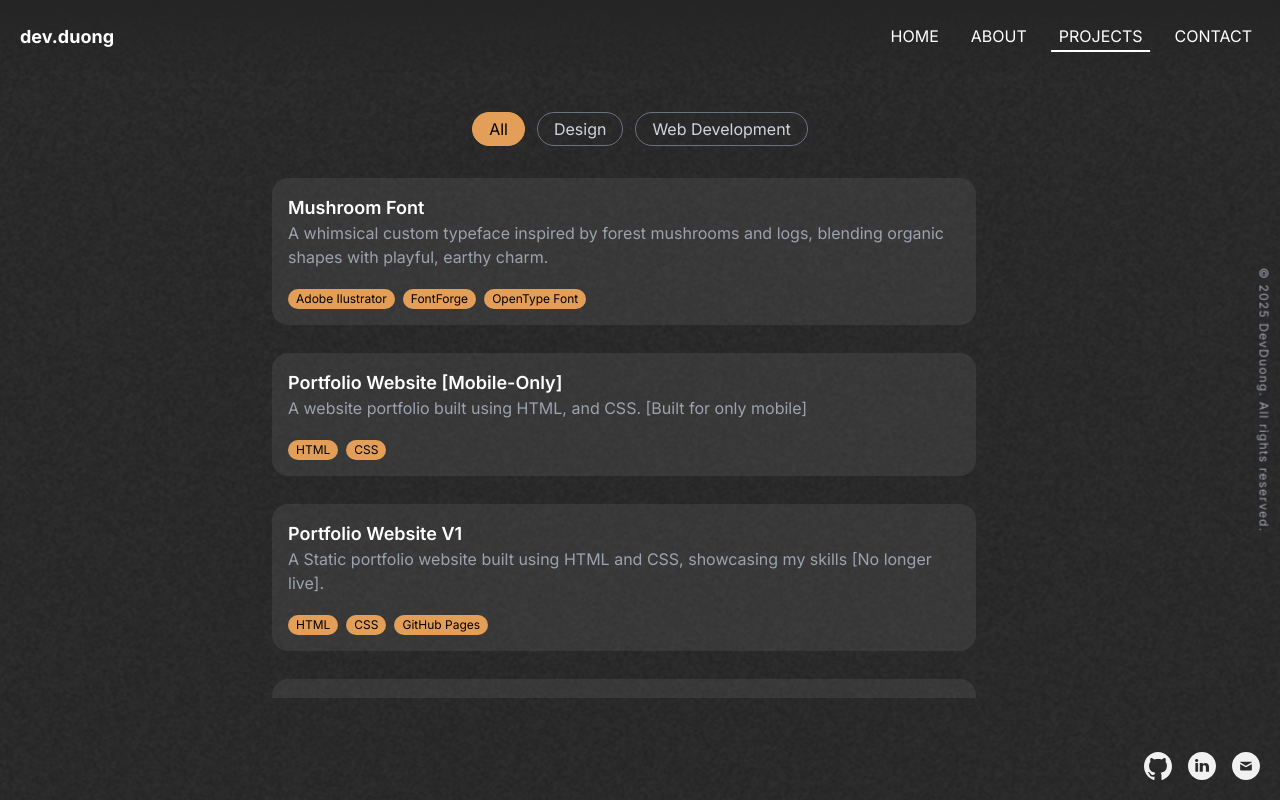
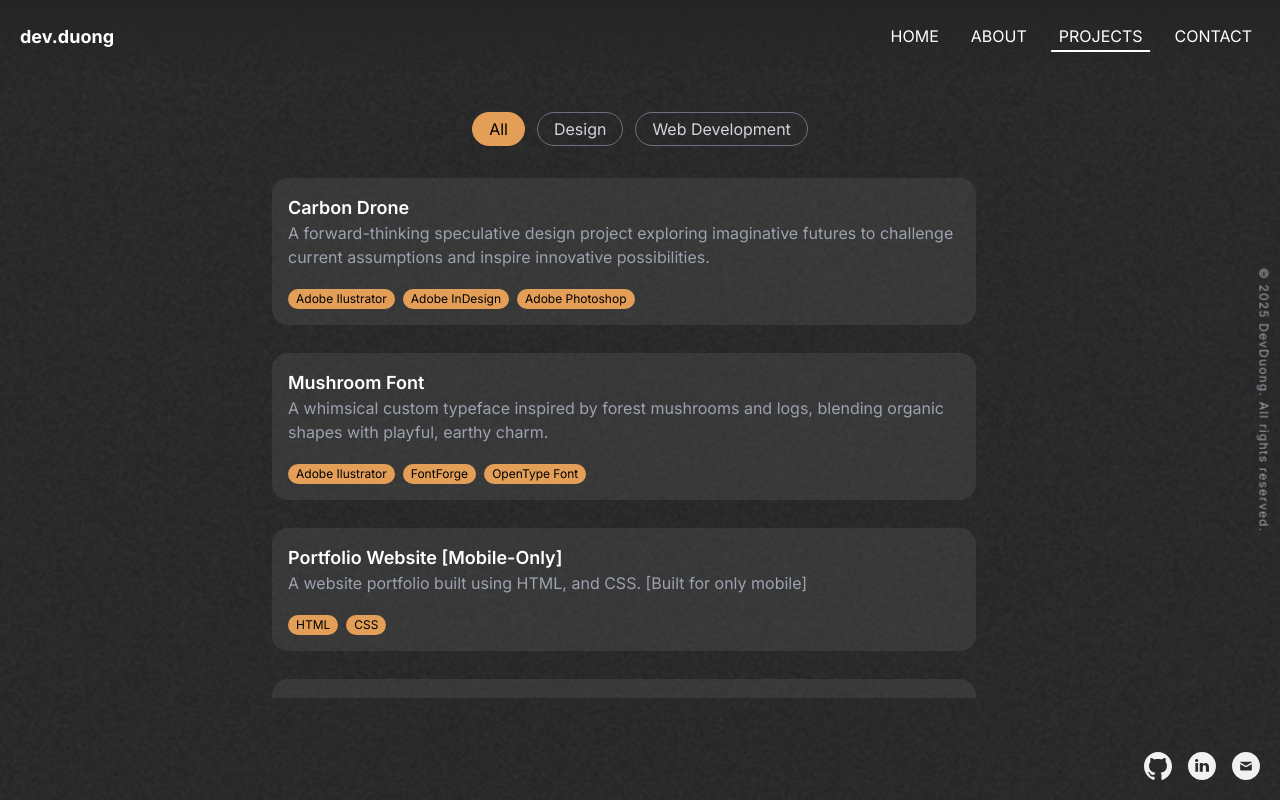
Before and after one commit to dev-duong/dev-duong.github.io, a React (Create React App) app: page /projects in a window 1280 px wide. Built offline with nearby package versions, Linux system fonts and the light colour scheme.

Commit message:
Update ProjectData.js
- Added design projects

```diff
--- a/src/pages/data/ProjectData.js
+++ b/src/pages/data/ProjectData.js
@@ -1,5 +1,10 @@
 import MushroomFont from "../../assets/projectsPDF/MushroomLog.otf";
 import MushroomPDF from "../../assets/projectsPDF/MushroomFont.pdf";
+
+import DroneMagazine from "../../assets/projectsPDF/CarbonDrone.pdf";
+import DroneStatement from "../../assets/projectsPDF/CarbonDroneStatement.pdf";
+
+import Journal from "../../assets/projectsPDF/RealWorldJournal.pdf";
 
 const projectsData = [
   // Portfolio V2
@@ -24,7 +29,7 @@ const projectsData = [
     title: "Portfolio Website V1",
     year: "2023",
     description:
-      "A Static portfolio website built using HTML and CSS, showcasing my skills [No longer live].",
+      "A Static portfolio website built using HTML and CSS, showcasing my skills.",
     techStack: ["HTML", "CSS", "GitHub Pages"],
     link: "https://dev-duong.github.io/portfolio-v1",
   },
@@ -74,7 +79,7 @@ const projectsData = [
     techStack: ["Adobe Ilustrator", "FontForge", "OpenType Font"],
     links: [
       {
-        label: "Open PDF",
+        label: "View Magazine",
         href: MushroomPDF,
         type: "pdf",
         action: "open",
@@ -87,6 +92,44 @@ const projectsData = [
       },
     ],
   },
+  // Carbon Drone
+  {
+    category: "Design",
+    title: "Carbon Drone",
+    description:
+      "A forward-thinking speculative design project exploring imaginative futures to challenge current assumptions and inspire innovative possibilities.",
+    techStack: ["Adobe Ilustrator", "Adobe InDesign", "Adobe Photoshop"],
+    links: [
+      {
+        label: "View Magazine",
+        href: DroneMagazine,
+        type: "pdf",
+        action: "open",
+      },
+      {
+        label: "View Statement",
+        href: DroneStatement,
+        type: "pdf",
+        action: "open",
+      },
+    ],
+  },
+  // Real World Journal
+  {
+    category: "Design",
+    title: "Real World Journal",
+    description:
+      "A custom logo designed for a fictional brand, blending imaginative storytelling with visual identity to create a distinctive and engaging mark.",
+    techStack: ["Adobe Ilustrator", "Adobe InDesign", "Adobe Photoshop"],
+    links: [
+      {
+        label: "View PDF",
+        href: Journal,
+        type: "pdf",
+        action: "open",
+      },
+    ],
+  },
 ];
 
 export default projectsData;
```
